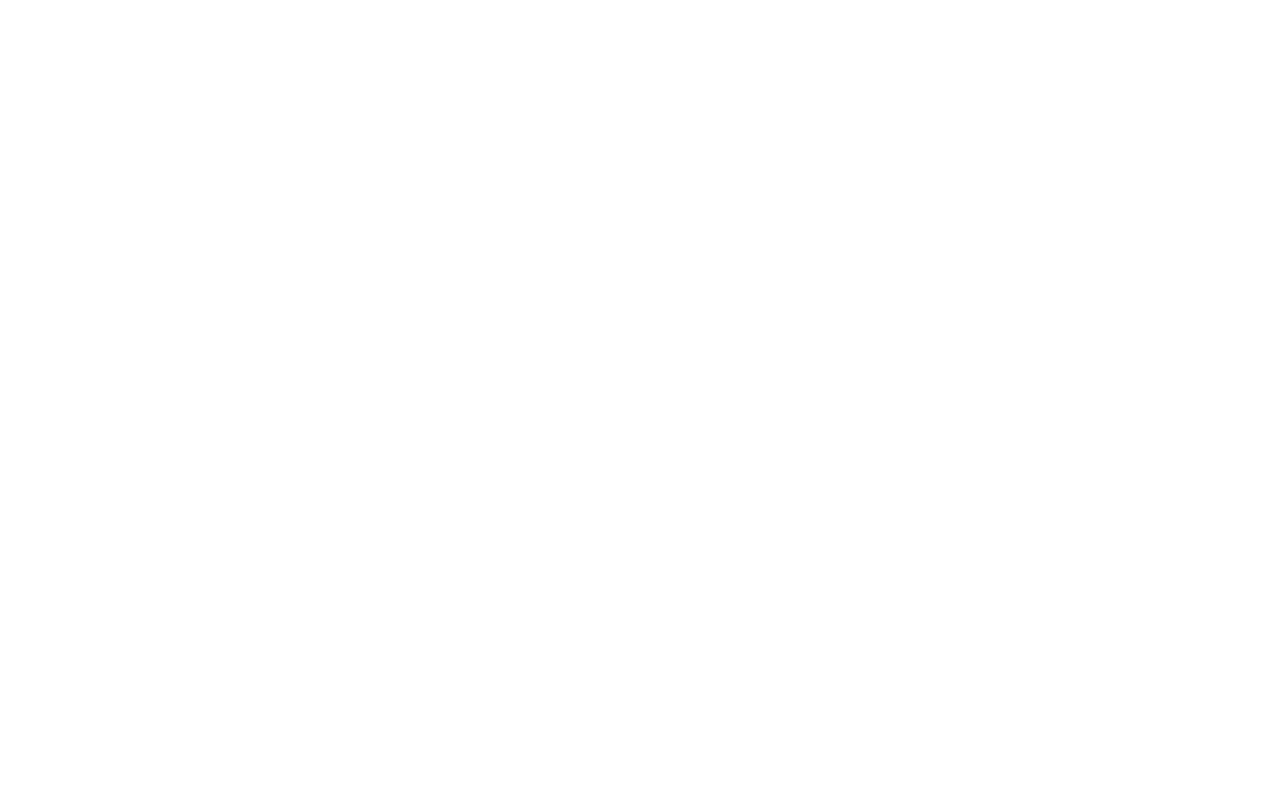
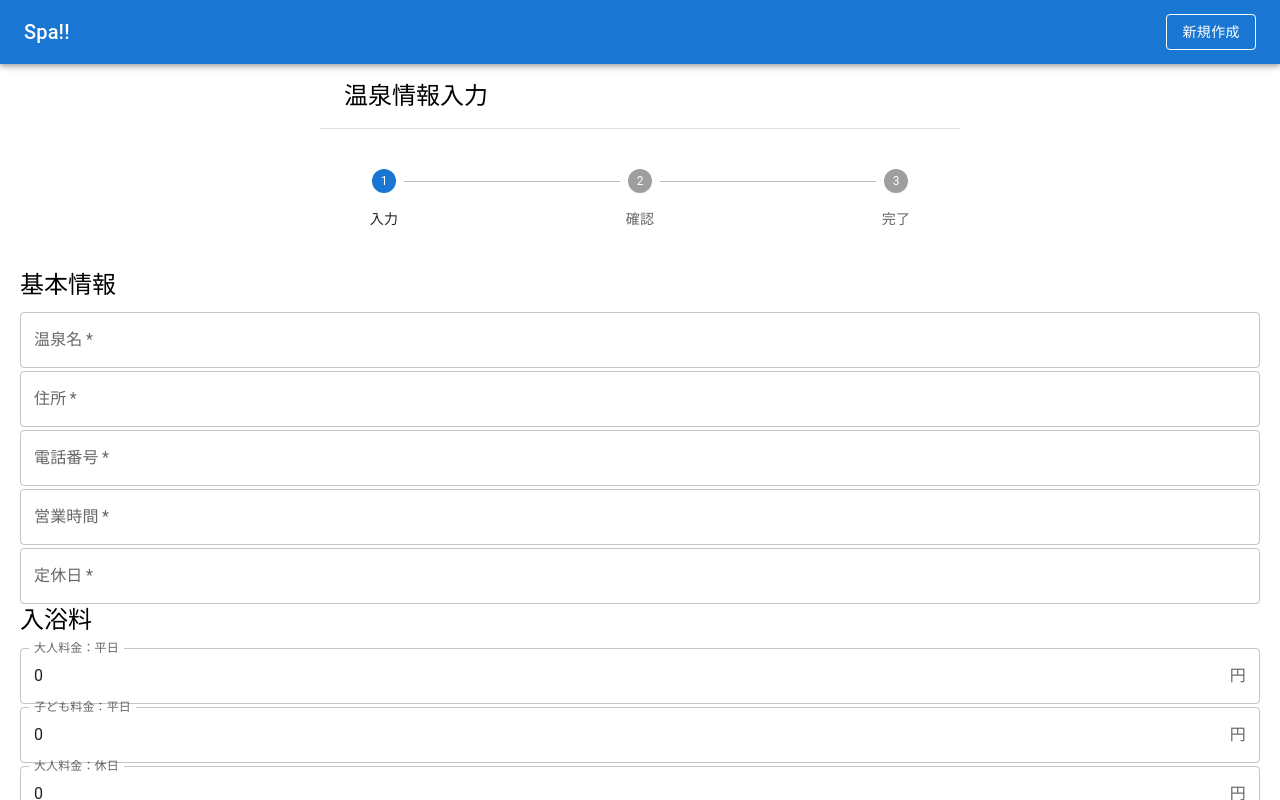
Before and after one commit to tomokay/react-ts-app, a React (Create React App) app: page /createNewSpa in a window 1280 px wide. Before the commit this address had no page. Shown: the top 800 px of the page. Built offline with nearby package versions, Linux system fonts and the light colour scheme.

Commit message:
一部デザインの変更

```diff
--- a/package.json
+++ b/package.json
@@ -6,8 +6,10 @@
     "@apollo/client": "^3.5.10",
     "@emotion/react": "^11.7.1",
     "@emotion/styled": "^11.6.0",
-    "@mui/icons-material": "^5.4.4",
+    "@material-ui/core": "^4.12.4",
+    "@mui/icons-material": "^5.6.0",
     "@mui/material": "^5.4.0",
+    "@mui/styles": "^5.6.0",
     "@testing-library/jest-dom": "^5.16.1",
     "@testing-library/react": "^12.1.2",
     "@testing-library/user-event": "^13.5.0",
--- a/src/App.tsx
+++ b/src/App.tsx
@@ -1,21 +1,21 @@
-import React from "react";
-import SpaPage from "src/components/SpaPage";
-import Top from "src/components/Top";
 import { BrowserRouter as Router, Route, Routes } from "react-router-dom";
 import SpaDetailPage from "src/components/SpaDetailPage";
 import SpaEntryPage from "src/components/SpaEntryPage";
 import { ApolloProvider } from "@apollo/client";
 import client from "src/apollo-client";
+import { Spas } from "src/components/spa/Spas";
+import { DefaultHeader } from "src/components/commons/Header";
 
 const App = () => {
   return (
     <>
       <ApolloProvider client={client}>
         <Router>
+          <DefaultHeader />
+
           <Routes>
-            <Route path="/" element={<Top />} />
-            <Route path="spainput/*" element={<SpaEntryPage />} />
-            <Route path="/spa" element={<SpaPage />} />
+            <Route path="/" element={<Spas />} />
+            <Route path="createNewSpa/*" element={<SpaEntryPage />} />
             <Route path="spadetail/*" element={<SpaDetailPage />} />
           </Routes>
         </Router>
--- a/src/components/Header.tsx
+++ /dev/null
@@ -1,34 +0,0 @@
-import React from "react";
-import { Button, Toolbar, Typography } from "@mui/material";
-import { NavLink } from "react-router-dom";
-
-type HeaderProps = {
-  HeaderTitle: string;
-};
-
-const Header = (props: HeaderProps) => {
-  const { HeaderTitle } = props;
-
-  return (
-    <>
-      <Toolbar sx={{ borderBottom: 1, borderColor: "divider" }}>
-        <Typography
-          component="h2"
-          variant="h5"
-          color="inherit"
-          align="center"
-          noWrap
-          sx={{ flex: 1 }}
-        >
-          {HeaderTitle}
-        </Typography>
-        <NavLink to="/spainput">温泉登録</NavLink>
-        <Button variant="outlined" size="small">
-          Sign up
-        </Button>
-      </Toolbar>
-    </>
-  );
-};
-
-export default Header;
--- a/src/components/SpaEntryPage.tsx
+++ b/src/components/SpaEntryPage.tsx
@@ -10,6 +10,21 @@
 import { NavLink, useLocation } from "react-router-dom";
 import { fetchSpa } from "src/lib/fetchSpa";
 import { UPDATE_SPA } from "src/graphql/updateSpa";
+import { TitleHeader } from "src/components/commons/TitleHeader";
+import { makeStyles } from "@mui/styles";
+
+const useStyles = makeStyles({
+  contents: {
+    marginTop: "40px",
+  },
+  stepper: {
+    minWidth: "60%",
+  },
+  forms: {
+    marginTop: "40px",
+    minWidth: "60%",
+  },
+});
 
 const SpaEntryPage = () => {
   const [activeStep, setActiveStep] = useState<number>(0);
@@ -108,7 +123,7 @@
   }, []);
 
   const getSteps = () => {
-    return ["入力画面", "確認", "完了"];
+    return ["入力", "確認", "完了"];
   };
 
   const getStepContent = (stepIndex: number) => {
@@ -252,9 +267,20 @@
     setActiveStep((prevActiveStep) => prevActiveStep - 1);
   };
 
+  const classes = useStyles();
+
   return (
     <>
-      <Grid>
+      <TitleHeader HeaderTitle="温泉情報入力" />
+
+      <Grid
+        container
+        direction="column"
+        justifyContent="space-around"
+        alignItems="center"
+        className={classes.contents}
+      >
+        <Grid item xs={12} className={classes.stepper}>
           <Stepper activeStep={activeStep} alternativeLabel>
             {steps.map((label) => (
               <Step key={label}>
@@ -262,7 +288,11 @@
               </Step>
             ))}
           </Stepper>
+        </Grid>
+
+        <Grid item xs={12} className={classes.forms}>
           {getStepContent(activeStep)}
+        </Grid>
       </Grid>
     </>
   );
--- a/src/components/SpaInputInformation.tsx
+++ b/src/components/SpaInputInformation.tsx
@@ -341,18 +341,7 @@
 
   return (
     <>
-      <Box
-        component="form"
-        onSubmit={onSubmit}
-        sx={{
-          "& .MuiTextField-root": { m: 1, width: "60ch" },
-        }}
-        noValidate
-        autoComplete="off"
-      >
-        <Typography variant="h2" gutterBottom component="div">
-          温泉情報入力
-        </Typography>
+      <Box component="form" onSubmit={onSubmit} noValidate autoComplete="off">
         <Typography variant="h5" gutterBottom component="div">
           基本情報
         </Typography>
--- a/src/components/SpaPage.tsx
+++ /dev/null
@@ -1,28 +0,0 @@
-import React, { useEffect, useState } from "react";
-import { Container } from "@mui/material";
-import Header from "src/components/Header";
-import SpaList from "src/components/SpaList";
-import { SpaListModel } from "src/components/Types";
-import { fetchSpaList } from "src/lib/fetchSpaList";
-
-const SpaPage = () => {
-  const [spas, setSpas] = useState<SpaListModel[]>([]);
-  useEffect(() => {
-    const fetchInitialSpaList = async () => {
-      const result = await fetchSpaList();
-      setSpas(result);
-    };
-    fetchInitialSpaList();
-  }, []);
-
-  return (
-    <div>
-      <Container maxWidth="lg">
-        <Header HeaderTitle="温泉一覧" />
-        <SpaList spas={spas} setSpas={setSpas} />
-      </Container>
-    </div>
-  );
-};
-
-export default SpaPage;
--- a/src/components/Top.tsx
+++ /dev/null
@@ -1,24 +0,0 @@
-import React from "react";
-import { Button } from "@mui/material";
-import { NavLink } from "react-router-dom";
-
-const Top = () => {
-  return (
-    <>
-      <div>
-        <header>
-          温泉検索サイト
-          <Button variant="outlined" size="small">
-            LOGIN
-          </Button>
-          <Button variant="outlined" size="small">
-            SIGN UP
-          </Button>
-          <NavLink to="/spa">温泉一覧</NavLink>
-        </header>
-      </div>
-    </>
-  );
-};
-
-export default Top;
--- /dev/null
+++ b/src/components/commons/Header.tsx
@@ -0,0 +1,31 @@
+import { Button } from "@mui/material";
+import AppBar from "@mui/material/AppBar";
+import Box from "@mui/material/Box";
+import Toolbar from "@mui/material/Toolbar";
+import Typography from "@mui/material/Typography";
+import { NavLink } from "react-router-dom";
+import { Link } from "react-router-dom";
+
+export function DefaultHeader() {
+  return (
+    <Box sx={{ flexGrow: 1 }}>
+      <AppBar position="static">
+        <Toolbar>
+          <Typography variant="h6" component="div" sx={{ flexGrow: 1 }}>
+            <NavLink to="/" style={{ textDecoration: "none", color: "unset" }}>
+              Spa!!
+            </NavLink>
+          </Typography>
+          <Button
+            color="inherit"
+            variant="outlined"
+            component={Link}
+            to="/createNewSpa"
+          >
+            新規作成
+          </Button>
+        </Toolbar>
+      </AppBar>
+    </Box>
+  );
+}
--- /dev/null
+++ b/src/components/commons/TitleHeader.tsx
@@ -0,0 +1,27 @@
+import { Button, Grid, Toolbar, Typography } from "@mui/material";
+import { Link } from "react-router-dom";
+
+type TitleHeaderProps = {
+  HeaderTitle: string;
+};
+
+export const TitleHeader = (props: TitleHeaderProps) => {
+  const { HeaderTitle } = props;
+
+  return (
+    <>
+      <Grid
+        container
+        justifyContent="center"
+        alignItems="center"
+        textAlign="center"
+      >
+        <Grid item xs={6}>
+          <Toolbar sx={{ borderBottom: 1, borderColor: "divider" }}>
+            <Typography variant="h5">{HeaderTitle}</Typography>
+          </Toolbar>
+        </Grid>
+      </Grid>
+    </>
+  );
+};
--- /dev/null
+++ b/src/components/spa/Spas.tsx
@@ -0,0 +1,29 @@
+import { useEffect, useState } from "react";
+import { Grid } from "@mui/material";
+import SpaList from "src/components/SpaList";
+import { SpaListModel } from "src/components/Types";
+import { fetchSpaList } from "src/lib/fetchSpaList";
+import { TitleHeader } from "src/components/commons/TitleHeader";
+
+export const Spas = () => {
+  const [spas, setSpas] = useState<SpaListModel[]>([]);
+  useEffect(() => {
+    const fetchInitialSpaList = async () => {
+      const result = await fetchSpaList();
+      setSpas(result);
+    };
+    fetchInitialSpaList();
+  }, []);
+
+  return (
+    <>
+      <TitleHeader HeaderTitle="温泉一覧" />
+
+      <Grid container justifyContent="center" alignItems="center">
+        <Grid item xs={7}>
+          <SpaList spas={spas} setSpas={setSpas} />
+        </Grid>
+      </Grid>
+    </>
+  );
+};
```
Also changed, not shown: src/index.tsx (+6 -6 lines), 1 other file (tests, documents, lock files or other folders). Lines whose indentation alone changed are shown as unchanged.
